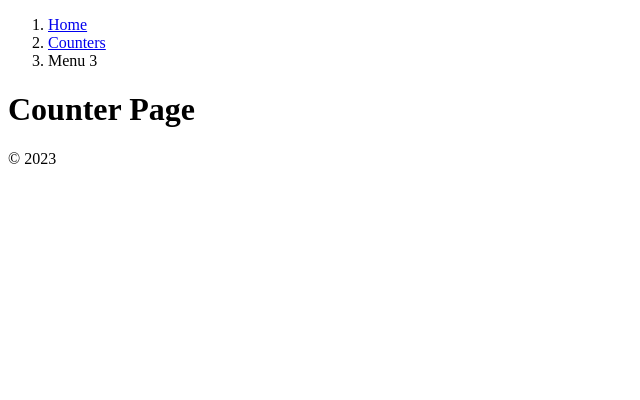
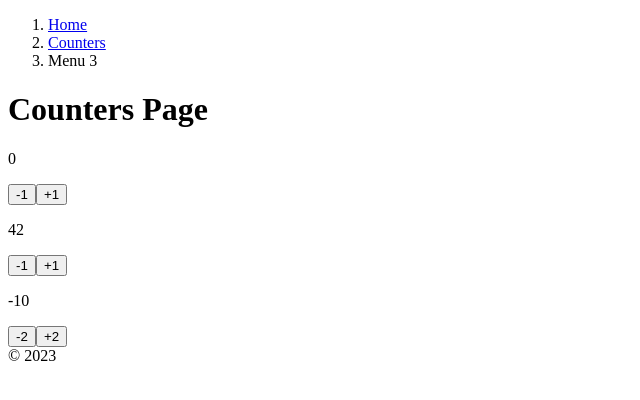
Before and after one commit to Arnolddomaya/sales-web-app, a React (Vite) app: page /counters in a window 1280 px wide. Shown: the top 400 px of the page, without its empty margins (0-640 px from the left). Built offline with nearby package versions, Linux system fonts and the light colour scheme.

Commit message:
refactor: add /hooks

```diff
--- a/src/counters/Counter.jsx
+++ b/src/counters/Counter.jsx
@@ -1,6 +1,6 @@
 import React from "react";
 import { number } from "prop-types";
-import useCounter from "../useCounter";
+import useCounter from "../hooks/useCounter";
 
 export default function Counter({ initialValue = 0, step = 1 }) {
   // TODO: begin with another
--- a/src/counters/CountersPage.jsx
+++ b/src/counters/CountersPage.jsx
@@ -1,3 +1,12 @@
+import Counter from "./Counter";
+
 export default function CountersPage() {
-  return <h1>Counter Page</h1>;
+  return (
+    <>
+      <h1>Counters Page</h1>
+      <Counter />
+      <Counter initialValue={42} />
+      <Counter initialValue={-10} step={2} />
+    </>
+  );
 }
--- /dev/null
+++ b/src/hooks/index.js
@@ -0,0 +1 @@
+export { default as useCounter } from "./useCounter";
```
Also changed, not shown: src/hooks/useCounter.js (renamed from src/useCounter.js).
